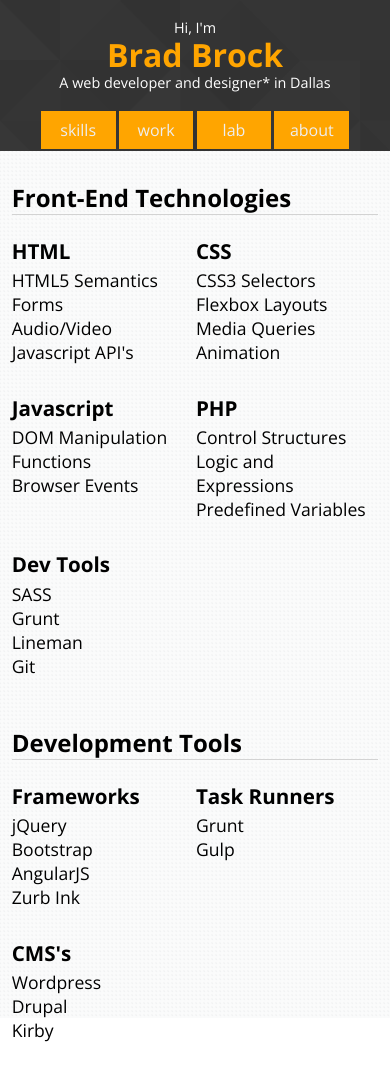
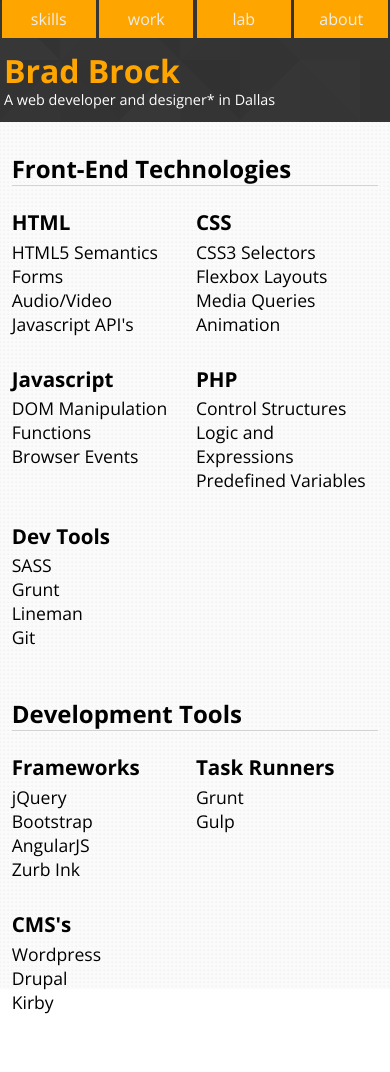
Before and after one commit to Spyrojoe/VBT4.0, a PHP site: page / in a window 390 px wide. After the commit the page ends 1014 px from the top, so only its background shows below. Run offline with PHP 8.4, Linux system fonts and the light colour scheme; grey boxes labelled with a size stand in for pictures from a placeholder-image service; some libraries are stand-ins or nearby versions.

Commit message:
Fixed header
Fixed position header at max400

```diff
--- a/max400.css
+++ b/max400.css
@@ -1,6 +1,22 @@
 @media screen and (max-width: 400px){
 	body{
 		font-size: 1em;
+	}
+	h1{
+		margin: 1% auto;
+		line-height: .9em;
+	}
+	header{
+		padding: 2% 1%;
+	}
+	.intro p{
+		font-size: .9em;
+	}
+	.intro p:first-of-type{
+		display: none;
+	}
+	nav ul{
+		width: 100%;
 	}
 	nav li{
 		padding: 0;
@@ -9,11 +25,17 @@
 		line-height: 2.4em;
 	}
 	.sidebar{
-		padding-top: 0;
-		padding-bottom: 0;
+		max-height: 122px;
+		flex-direction: column-reverse;
+		position: fixed;
+		top: 0;
+		padding: 0;
 	}
 	.sidebar footer{
 		display: none;
+	}
+	main{
+		margin-top: 122px;
 	}
 	.row{
 		font-size: 1.1em;
@@ -22,14 +44,4 @@
 		max-width: 49%;
   		margin: 0 auto 8%;
 	}
-	.intro{
-		text-align: center;
-	}
-	h1{
-		margin: 1% auto;
-		line-height: .9em;
-	}
-	.intro p{
-		font-size: .9em;
-	}
 }
```
